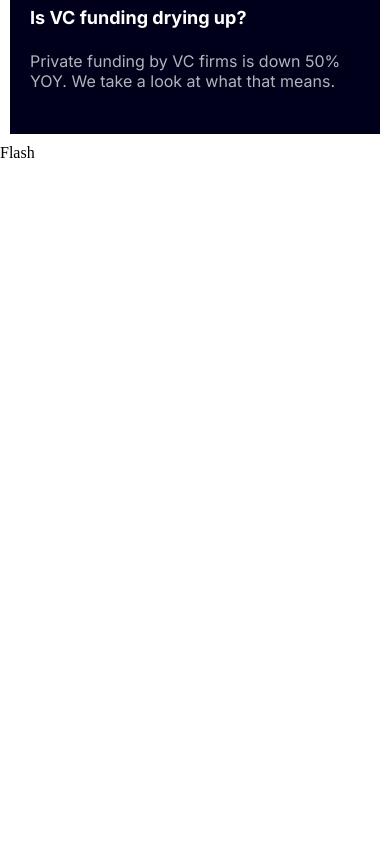
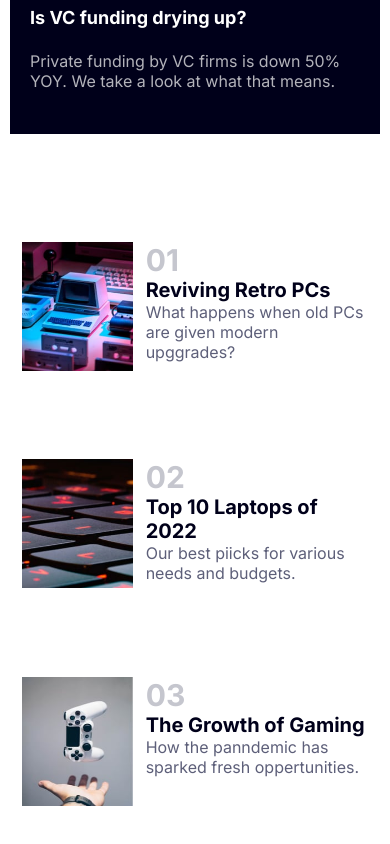
Before and after one commit to Gauravtripathii/news-homepage, a React (Create React App) app: page / in a window 390 px wide. Shown: the part 1276-2120 px from the top of the page. Before the commit the page ends 1438 px from the top, so only its background shows below. Built offline with nearby package versions, Linux system fonts and the light colour scheme.

Commit message:
flash - mobile view

```diff
--- a/src/components/Flash.jsx
+++ b/src/components/Flash.jsx
@@ -1,9 +1,26 @@
-import React from 'react'
+import "./flash.css";
+import { news_flash } from "../static";
+import im1 from "../assets/images/image-retro-pcs.jpg"
+import im2 from "../assets/images/image-top-laptops.jpg"
+import im3 from "../assets/images/image-gaming-growth.jpg"
 
 function Flash() {
   return (
-    <div>Flash</div>
-  )
+    <div className="flash">
+      {news_flash.map((nf) => (
+        <div className="card" key={nf.id}>
+          <div className="image">
+            <img src={nf.id === 1? im1 : nf.id === 2? im2 : im3} alt="img" />
+          </div>
+          <div className="right">
+            <div className="no">0{nf.id}</div>
+            <div className="title">{nf.title}</div>
+            <div className="para">{nf.para}</div>
+          </div>
+        </div>
+      ))}
+    </div>
+  );
 }
 
-export default Flash
+export default Flash;
--- /dev/null
+++ b/src/components/flash.css
@@ -0,0 +1,44 @@
+.flash {
+  width: 100%;
+  height: 90vh;
+  padding: 10px;
+  display: flex;
+  flex-direction: column;
+  justify-content: space-evenly;
+  font-family: var(--inter);
+  font-weight: var(--inter-regular);
+}
+
+.flash .card {
+  display: flex;
+  flex-direction: row;
+}
+
+.flash .image {
+  width: 30%;
+}
+
+.flash .image > img {
+  width: 100%;
+  height: 100%;
+}
+
+.flash .right {
+  width: 60%;
+}
+
+.flash .no {
+  font-size: 30px;
+  font-weight: bold;
+  color: var(--grayish-blue);
+}
+
+.flash .title {
+  color: var(--very-dark-blue);
+  font-size: 20px;
+  font-weight: bold;
+}
+
+.flash .para {
+  color: var(--dark-grayish-blue);
+}
```
